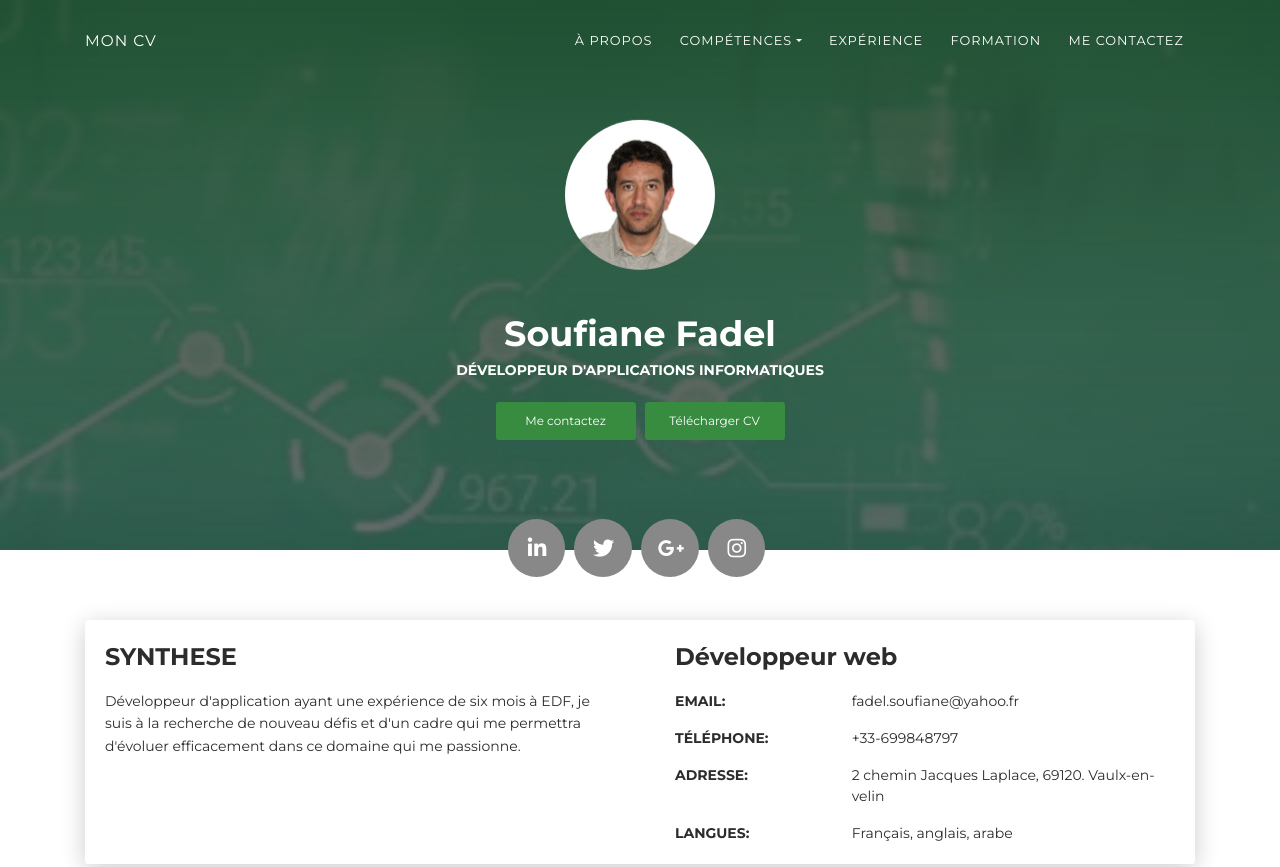
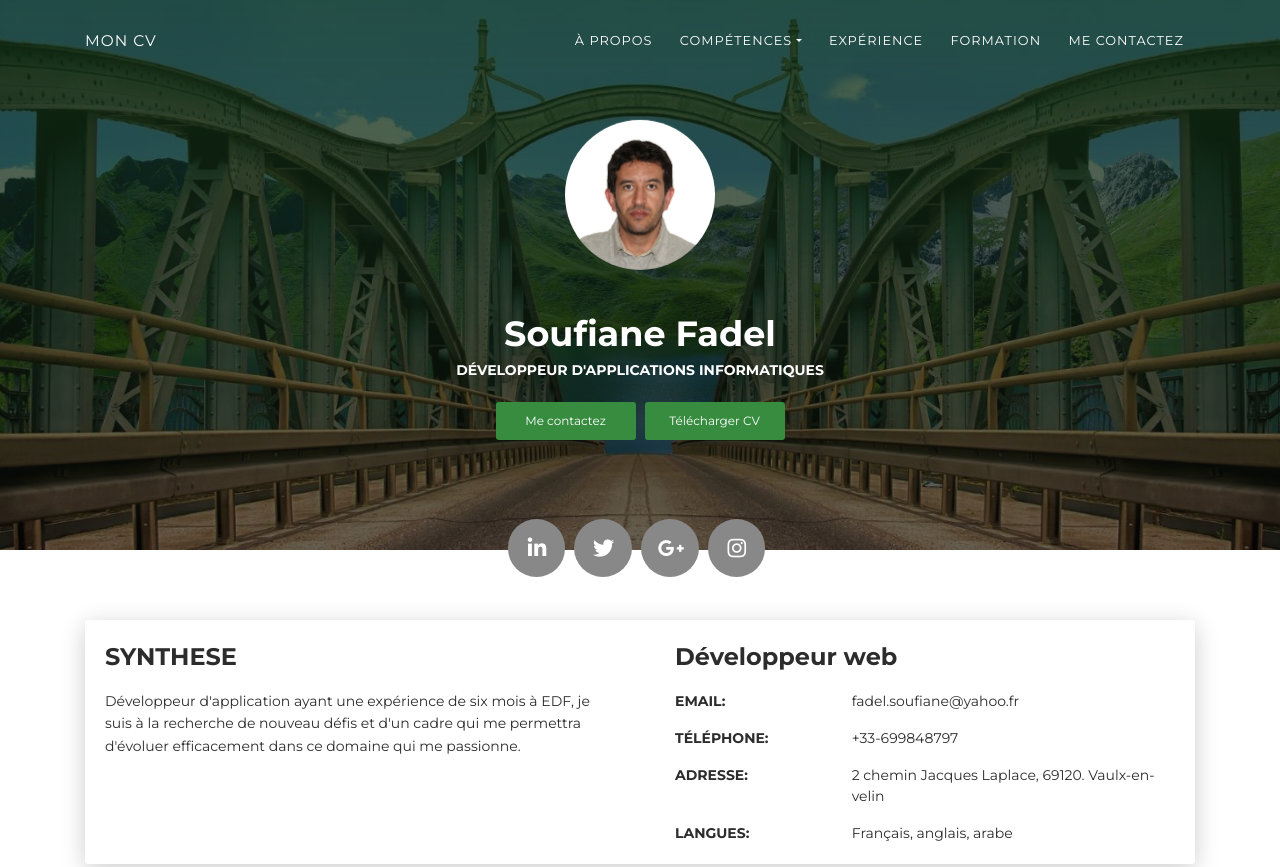
Before and after one commit to Sofiane-ai/simplon, a plain HTML site: page cv-web/index.html in a window 1280 px wide. Shown: the top 867 px of the page. Drawn offline with Linux system fonts and the light colour scheme.

Commit message:
Add files via upload

```diff
--- a/cv-web/index.html
+++ b/cv-web/index.html
@@ -4,7 +4,7 @@
     <meta charset="UTF-8">
     <meta http-equiv="X-UA-Compatible" content="IE=edge">
     <meta name="viewport" content="width=device-width, initial-scale=1">
-    <title>Fadel CV</title>
+    <title>Mon CV</title>
     <meta name="description" content="Creative CV is a HTML resume template for professionals. Built with Bootstrap 4, Now UI Kit and FontAwesome, this modern and responsive design template is perfect to showcase your portfolio, skils and experience."/>
     <link href="https://fonts.googleapis.com/css?family=Montserrat:400,700,200" rel="stylesheet">
     <link href="https://maxcdn.bootstrapcdn.com/font-awesome/latest/css/font-awesome.min.css" rel="stylesheet">
@@ -45,7 +45,7 @@
 <div class="profile-page">
   <div class="wrapper">
     <div class="page-header page-header-small">
-      <div class="page-header-image" data-parallax="true"style="background-image: url('images/my_bg2.jpg'); " ></div>
+      <div class="page-header-image" data-parallax="true"style="background-image: url('images/cc-bg-1.jpg'); " ></div>
       <div class="container">
         <div class="content-center">
           <div class="cc-profile-image"><a href="#"><img src="images/sofiane.jpg" alt="Image"/></a></div>
```
